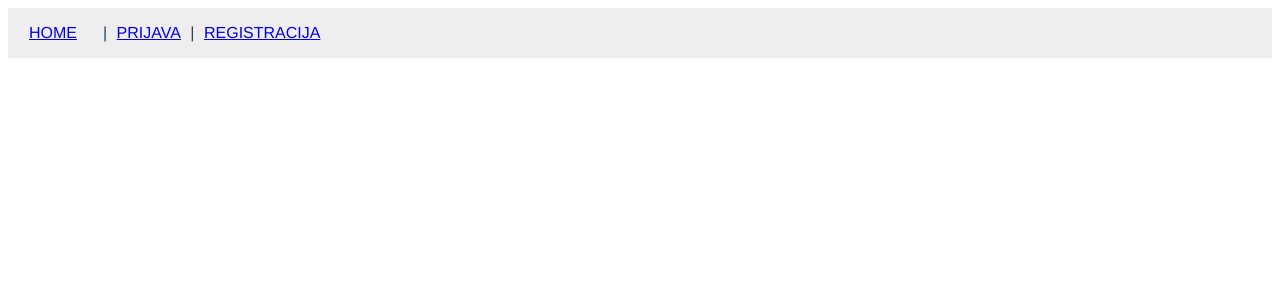
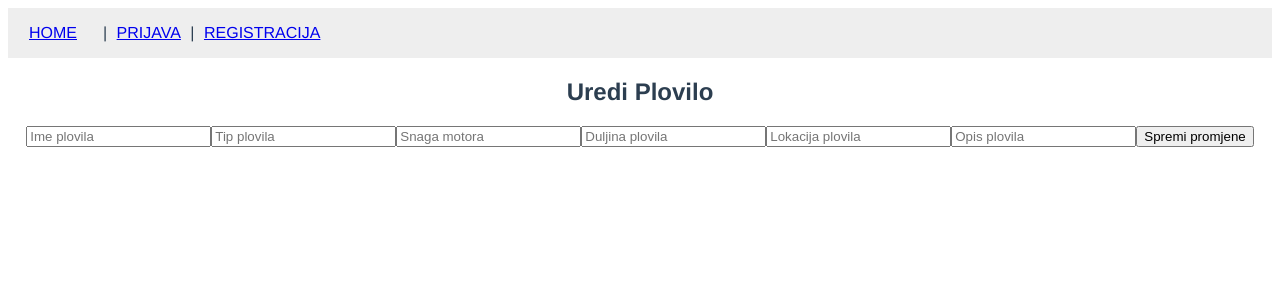
Before and after one commit to EugenStasic/frontend-webapps, a Vue app in the folder rentaboat/: page /edit-boat/1 in a window 1280 px wide. Shown: the top 300 px of the page. Built offline with nearby package versions, Linux system fonts and the light colour scheme; no server answers.

Commit message:
Dodana opcija Uredi Oglas

```diff
--- a/rentaboat/src/router/index.js
+++ b/rentaboat/src/router/index.js
@@ -5,6 +5,7 @@ import UserRegistration from '@/views/UserRegistration.vue';
 import HomeLoggedIn from '@/views/HomeLoggedIn.vue';
 import MyBoats from '@/views/MyBoats.vue'
 import BoatRegistration from '@/views/BoatRegistration.vue'
+import BoatEdit from '@/views/BoatEdit.vue'
 
 const routes = [
     {
@@ -36,6 +37,11 @@ const routes = [
       path: '/my-boats',
       name: 'my-boats',
       component: MyBoats
+    },
+    {
+      path: '/edit-boat/:id',
+      component: BoatEdit,
+      props: true
     }
 ];
 
--- /dev/null
+++ b/rentaboat/src/views/BoatEdit.vue
@@ -0,0 +1,59 @@
+<template>
+    <div>
+      <h2>Uredi Plovilo</h2>
+      <form @submit.prevent="updateBoat">
+        <input v-model="boat.ime" placeholder="Ime plovila" />
+        <input v-model="boat.tip" placeholder="Tip plovila">
+        <input v-model="boat.snagaMotora" placeholder="Snaga motora">
+        <input v-model="boat.duljinaPlovila" placeholder="Duljina plovila">
+        <input v-model="boat.lokacijaPlovila" placeholder="Lokacija plovila">
+        <input v-model="boat.opis" placeholder="Opis plovila">
+        <button type="submit">Spremi promjene</button>
+      </form>
+    </div>
+  </template>
+
+  <script>
+  export default {
+    data() {
+      return {
+        boat: {}
+      };
+    },
+    methods: {
+      async updateBoat() {
+        try {
+          const response = await fetch(`http://localhost:3000/boats/${this.$route.params.id}`, {
+            method: "PATCH",
+            credentials: "include",
+            headers: {
+              'Content-Type': 'application/json'
+            },
+            body: JSON.stringify(this.boat)
+          });
+
+          if (!response.ok) {
+            throw new Error('Error updating the boat');
+          }
+
+          this.$router.push('/my-boats');
+        } catch (error) {
+          console.error('There was an error updating the boat:', error);
+        }
+      }
+    },
+    async mounted() {
+      try {
+        const response = await fetch(`http://localhost:3000/boats/${this.$route.params.id}`, {
+          method: "GET",
+          credentials: "include"
+        });
+
+        const data = await response.json();
+        this.boat = data;
+      } catch (error) {
+        console.error('There was an error fetching the boat details:', error);
+      }
+    }
+  }
+  </script>
--- a/rentaboat/src/views/MyBoats.vue
+++ b/rentaboat/src/views/MyBoats.vue
@@ -34,6 +34,10 @@ export default {
             } catch (error) {
                 console.error('There was an error deleting the boat:', error);
             }
+        },
+
+        editBoat(id) {
+        this.$router.push(`/edit-boat/${id}`);
         }
     },
     async mounted() {
```
